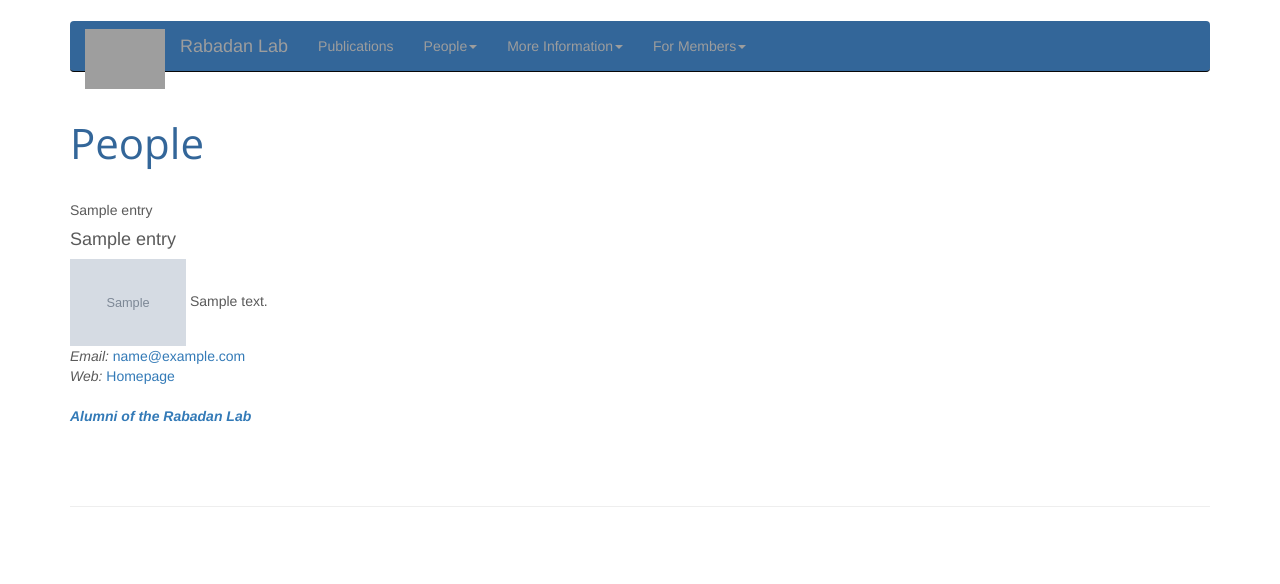
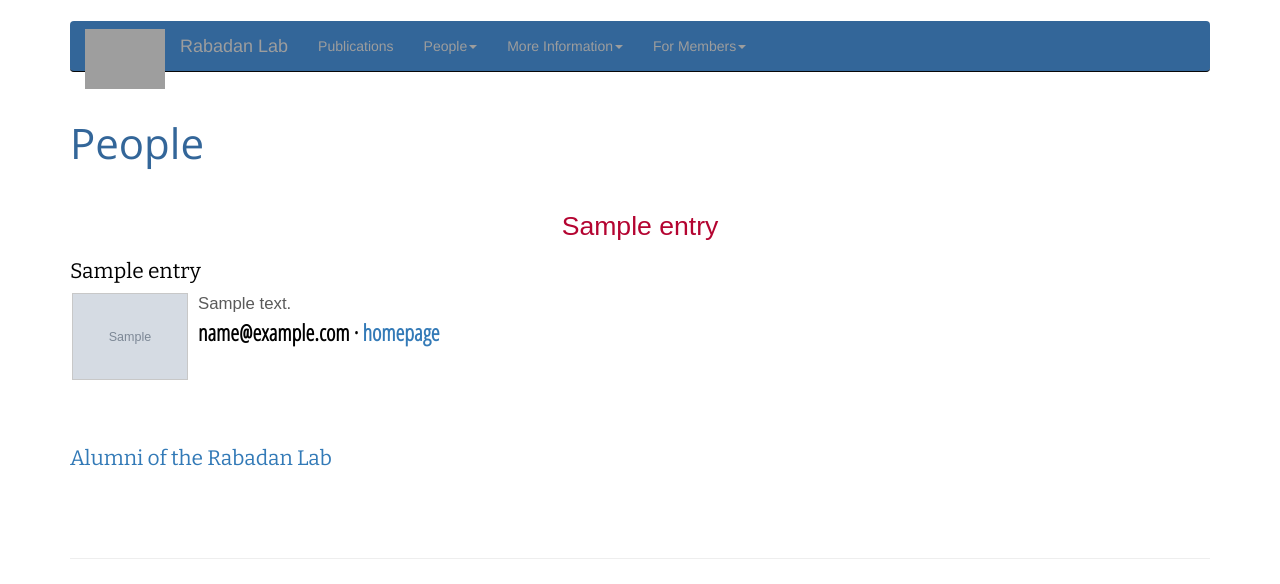
Before and after one commit to gitliver/labsite, a Python web app: template templates/people.html in a window 1280 px wide. Shown: the part 14-598 px from the top of the page. Run offline with Jinja, Linux system fonts and the light colour scheme; the template is opened without the code that fills it: most values are stand-ins (such as "Sample title", 1, 10 or a date in 2020); grey boxes marked "Sample" are stand-in pictures; some libraries are stand-ins or nearby versions; some web fonts are replaced; grey boxes are pictures that could not be loaded.

Commit message:
people.html looked like crap - make it pretty

```diff
--- a/templates/people.html
+++ b/templates/people.html
@@ -20,26 +20,37 @@
 
       {% if loop.first %}
         <!-- print title -->
-        <div class="ocustom-smallheader-grey">{{ entry.title }}</div>
+        <div class="ocustom-smallerheader">{{ entry.title }}</div>
       {% endif %}
 
-      <h4>{{ entry.name }}</h4>
+      <div class="row">
+      <div class="col-md-10">
 
-      <img src="/static/img/people/{{ entry.imagefile }}" alt="image" width="116">
+        <div class="ocustom-membertitle">{{ entry.name }}</div>
+        <img class="memberimage" src="/static/img/people/{{ entry.imagefile }}" alt="image" width="116">
 
-      {{ entry.bio|safe }}
+	<div class="ocustom-memberbio">{{ entry.bio|safe }}</div>
 
         <!-- print email if not set to dash -->
+	<div class="ocustom-memberemail">
+	<strong>
+
           {% if entry.email != "-" %}
-        <br>
-	<i>Email: </i><a href="mailto:{{ entry.email }}?Subject=Email%20via%20Lab%20Webpage">{{ entry.email }}</a>
+            <a style="color:black;" href="mailto:{{ entry.email }}?Subject=Email%20via%20Lab%20Webpage">{{ entry.email }}</a>
           {% endif %}
 
           <!-- print webpage if not set to dash -->
           {% if entry.webpage != "-" %}
+            &middot; <a href="{{ entry.webpage }}">homepage</a>
+          {% endif %}
+
+	</strong>
+	</div>
+
+      </div>
+      </div>
+
       <br>
-	<i>Web: </i><a href="{{ entry.webpage }}">Homepage</a>
-      {% endif %}
 
     {% else %}
       <em>Unbelievable.  No entries here so far</em>
@@ -52,9 +63,9 @@
      <br>
      <br>
 
-     <b>
-     <a href="/people/alum"><i>Alumni of the Rabadan Lab</i></a>
-     </b>
+     <div class="ocustom-membertitle">
+       <a href="/people/alum">Alumni of the Rabadan Lab</a>
+     </div>
 
    {% endif %}
 
```
Lines whose indentation alone changed are shown as unchanged.
